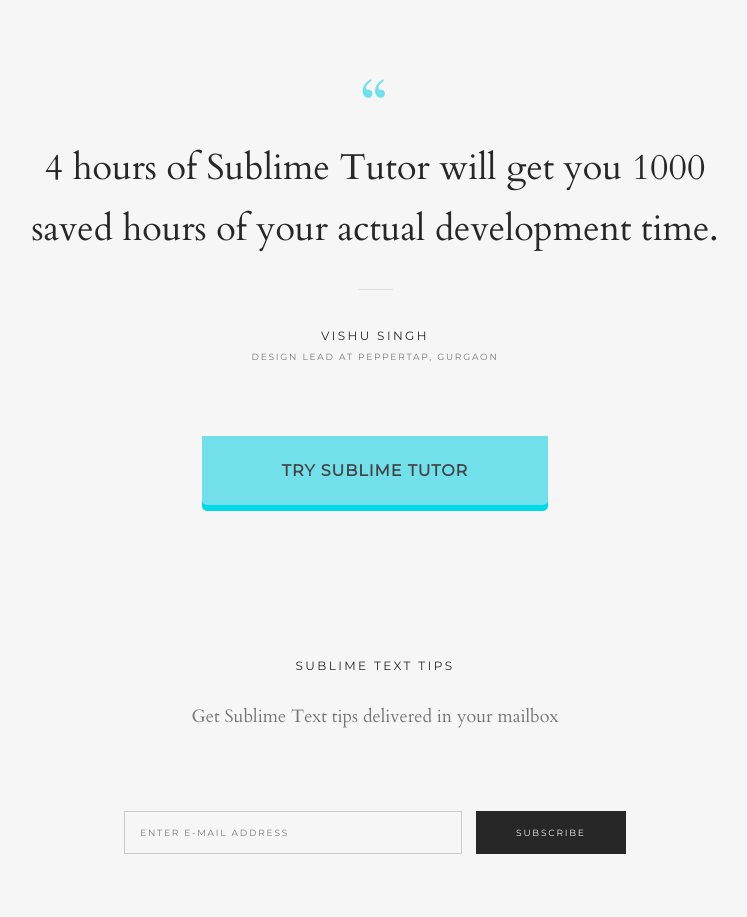
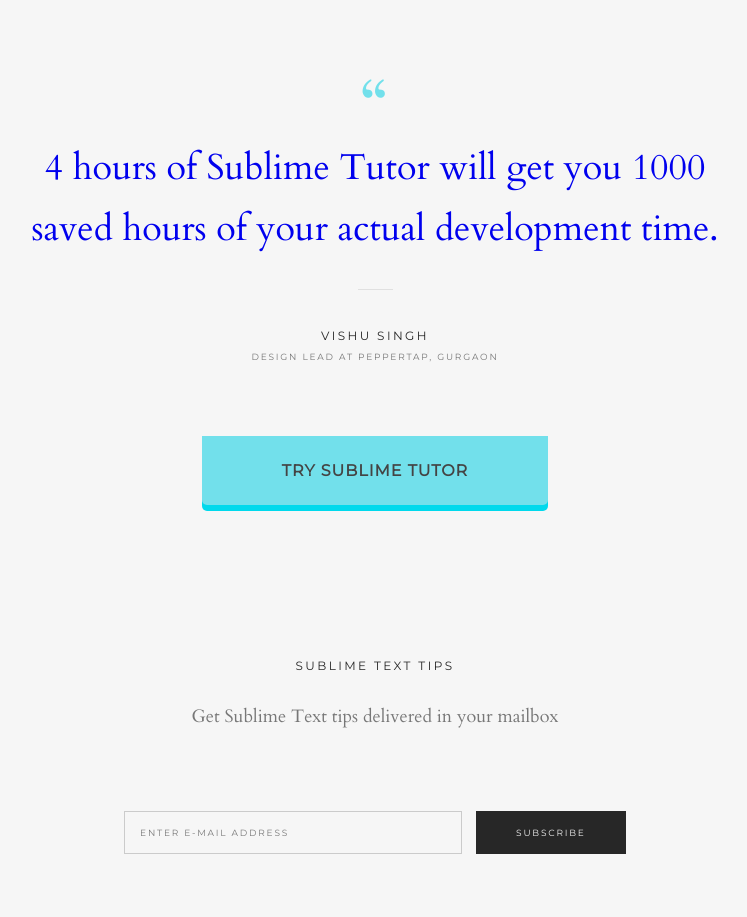
Before and after one commit to jaipandya/SublimeTutor, a plain HTML site: page index.html in a window 1280 px wide. Shown: the part 3111-4028 px from the top of the page, without its empty margins (265-1012 px from the left). Drawn offline with Linux system fonts and the light colour scheme.

Commit message:
Linking Vishu tweet

```diff
--- a/index.html
+++ b/index.html
@@ -191,7 +191,7 @@
 			<div class="row">
 				<div class="col-xs-12 col-sm-10 col-sm-offset-1 col-md-8 col-md-offset-2">
 					<span class="large-accent">“</span>
-					<h2>4 hours of Sublime Tutor will get you 1000 saved hours of your actual development time.</h2>
+					<h2><a href="https://twitter.com/vishu17/status/729967917291470848">4 hours of Sublime Tutor will get you 1000 saved hours of your actual development time.</a></h2>
 					<span class="line no-accent"></span>
 					<h3>Vishu Singh</h3>
 					<h4>Design Lead at PepperTap, Gurgaon</h4>
```
